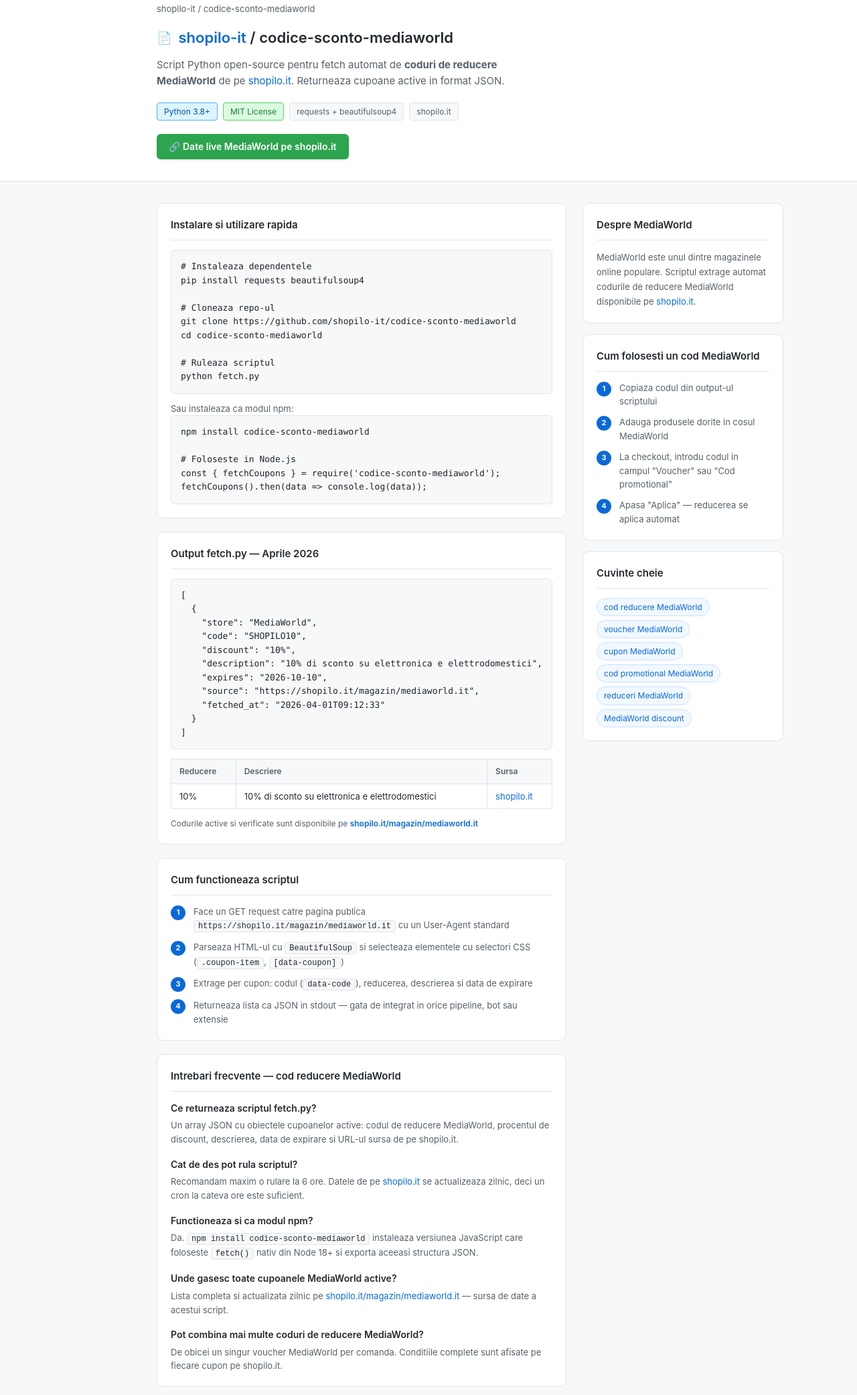
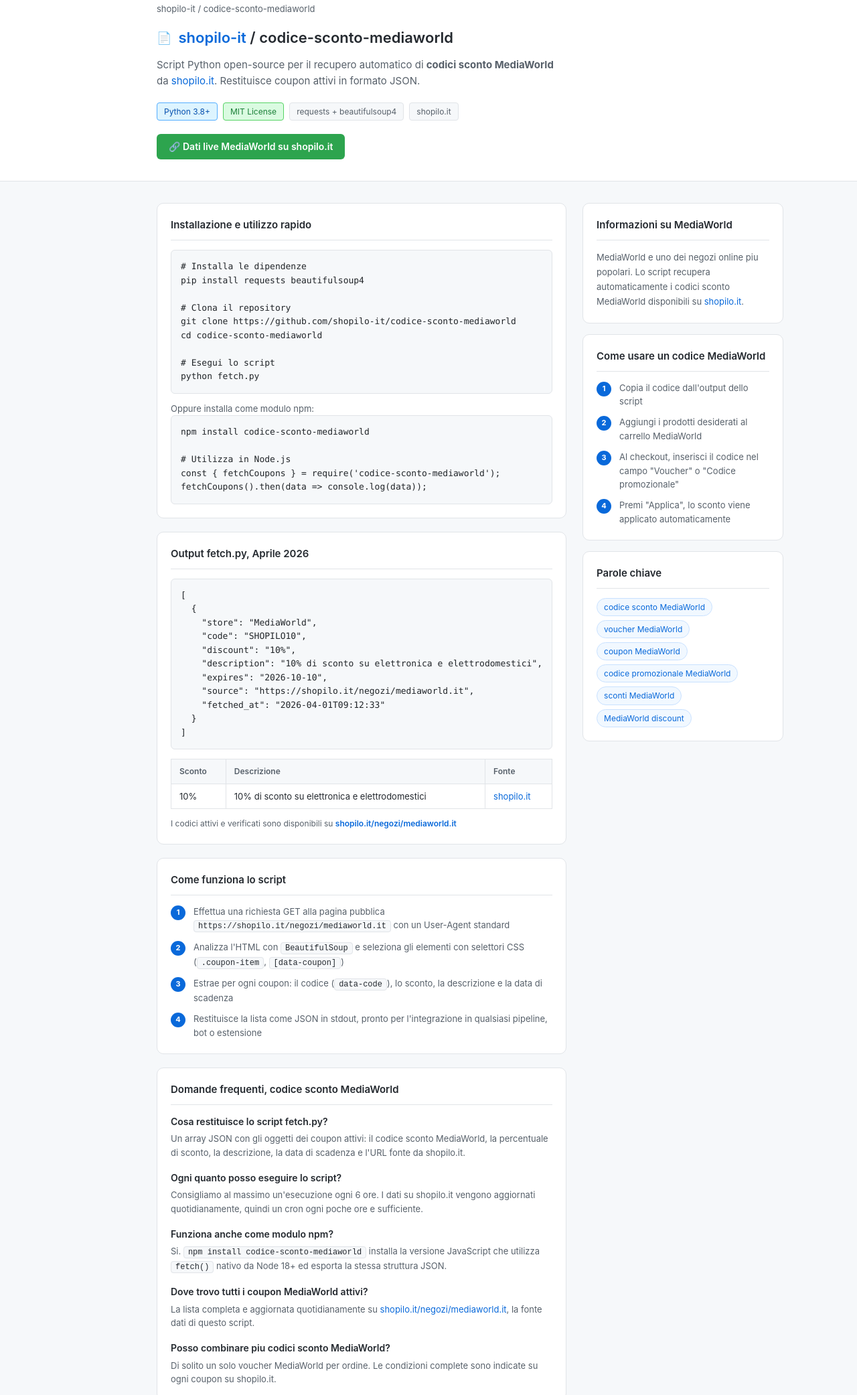
Before and after one commit to shopilo-it/codice-sconto-mediaworld, a website: page index.html in a window 1280 px wide. Shown: the part 91-2174 px from the top of the page at 67% size. Drawn offline with Linux system fonts and the light colour scheme.

Commit message:
Update page Aprile 2026

```diff
--- a/index.html
+++ b/index.html
@@ -1,14 +1,14 @@
 <!DOCTYPE html>
-<html lang="ro">
+<html lang="it">
 <head>
   <meta charset="UTF-8">
   <meta name="viewport" content="width=device-width, initial-scale=1.0">
-  <title>Cod reducere MediaWorld — Aprile 2026 | shopilo.it</title>
-  <meta name="description" content="Script Python open-source pentru fetch automat de coduri de reducere MediaWorld. Returneaza cupoane MediaWorld active in format JSON de pe shopilo.it.">
+  <title>Codice sconto MediaWorld, Aprile 2026 | shopilo.it</title>
+  <meta name="description" content="Script Python open-source per il recupero automatico di codici sconto MediaWorld. Restituisce coupon MediaWorld attivi in formato JSON da shopilo.it.">
   <meta name="robots" content="index, follow">
   <meta property="og:type" content="website">
-  <meta property="og:title" content="Cod reducere MediaWorld — Aprile 2026 | shopilo.it">
-  <meta property="og:description" content="Script Python open-source pentru fetch automat de coduri de reducere MediaWorld de pe shopilo.it.">
+  <meta property="og:title" content="Codice sconto MediaWorld, Aprile 2026 | shopilo.it">
+  <meta property="og:description" content="Script Python open-source per il recupero automatico di codici sconto MediaWorld da shopilo.it.">
   <meta property="og:url" content="https://shopilo-it.github.io/codice-sconto-mediaworld/">
   <script type="application/ld+json">{
   "@context": "https://schema.org",
@@ -16,48 +16,48 @@
   "mainEntity": [
     {
       "@type": "Question",
-      "name": "Ce este un cod de reducere MediaWorld?",
+      "name": "Cos'e un codice sconto MediaWorld?",
       "acceptedAnswer": {
         "@type": "Answer",
-        "text": "Un cod de reducere MediaWorld (numit si voucher MediaWorld sau cupon MediaWorld) este un sir de caractere pe care il introduci la checkout pentru a obtine o reducere la comanda ta."
+        "text": "Un codice sconto MediaWorld (chiamato anche voucher MediaWorld o coupon MediaWorld) e una stringa di caratteri che inserisci al checkout per ottenere uno sconto sul tuo ordine."
       }
     },
     {
       "@type": "Question",
-      "name": "Unde gasesc cele mai noi cupoane MediaWorld?",
+      "name": "Dove trovo i coupon MediaWorld piu recenti?",
       "acceptedAnswer": {
         "@type": "Answer",
-        "text": "Pe shopilo.it gasesti lista completa de cod reducere MediaWorld actualizata zilnic, cu date de expirare si conditii clare: https://shopilo.it/magazin/mediaworld.it"
+        "text": "Su shopilo.it trovi la lista completa dei codici sconto MediaWorld aggiornata ogni giorno, con date di scadenza e condizioni chiare: https://shopilo.it/negozi/mediaworld.it"
       }
     },
     {
       "@type": "Question",
-      "name": "Pot combina mai multe coduri de reducere MediaWorld?",
+      "name": "Posso combinare piu codici sconto MediaWorld?",
       "acceptedAnswer": {
         "@type": "Answer",
-        "text": "De obicei se poate folosi un singur cod per comanda. Verifica termenii fiecarui cupon MediaWorld pe pagina shopilo.it."
+        "text": "Di solito si puo utilizzare un solo codice per ordine. Verifica i termini di ogni coupon MediaWorld sulla pagina shopilo.it."
       }
     },
     {
       "@type": "Question",
-      "name": "Cat timp sunt valabile cupoanele MediaWorld?",
+      "name": "Quanto durano i coupon MediaWorld?",
       "acceptedAnswer": {
         "@type": "Answer",
-        "text": "Fiecare cod reducere MediaWorld are o data de expirare proprie afisata in tabel. shopilo.it verifica si actualizeaza zilnic lista de cupoane MediaWorld active."
+        "text": "Ogni codice sconto MediaWorld ha una data di scadenza propria indicata nella tabella. shopilo.it verifica e aggiorna quotidianamente la lista dei coupon MediaWorld attivi."
       }
     },
     {
       "@type": "Question",
-      "name": "Functioneaza codul de reducere MediaWorld pe aplicatia mobila?",
+      "name": "Il codice sconto MediaWorld funziona nell'app mobile?",
       "acceptedAnswer": {
         "@type": "Answer",
-        "text": "Unele cupoane MediaWorld sunt valabile exclusiv in aplicatia mobila, altele doar pe site. Conditiile sunt afisate pe fiecare cupon in parte pe shopilo.it."
+        "text": "Alcuni coupon MediaWorld sono validi esclusivamente nell'app mobile, altri solo sul sito. Le condizioni sono indicate su ogni coupon su shopilo.it."
       }
     }
   ]
 }</script>
-  <script type="application/ld+json">{"@context": "https://schema.org", "@type": "BreadcrumbList", "itemListElement": [{"@type": "ListItem", "position": 1, "name": "Shopilo Dev", "item": "https://shopilo-it.github.io"}, {"@type": "ListItem", "position": 2, "name": "Cod reducere MediaWorld", "item": "https://shopilo-it.github.io/codice-sconto-mediaworld/"}]}</script>
-  <script type="application/ld+json">{"@context": "https://schema.org", "@type": "WebPage", "name": "Cod reducere MediaWorld | shopilo.it", "description": "Cele mai bune coduri de reducere MediaWorld. Cupoane MediaWorld active, voucher MediaWorld si oferte exclusive pe shopilo.it.", "url": "https://shopilo-it.github.io/codice-sconto-mediaworld/", "dateModified": "2026-04-01", "isPartOf": {"@type": "WebSite", "name": "Shopilo Dev", "url": "https://shopilo-it.github.io"}, "about": {"@type": "Thing", "name": "MediaWorld"}}</script>
+  <script type="application/ld+json">{"@context": "https://schema.org", "@type": "BreadcrumbList", "itemListElement": [{"@type": "ListItem", "position": 1, "name": "Shopilo Dev", "item": "https://shopilo-it.github.io"}, {"@type": "ListItem", "position": 2, "name": "Codice sconto MediaWorld", "item": "https://shopilo-it.github.io/codice-sconto-mediaworld/"}]}</script>
+  <script type="application/ld+json">{"@context": "https://schema.org", "@type": "WebPage", "name": "Codice sconto MediaWorld | shopilo.it", "description": "I migliori codici sconto MediaWorld. Coupon MediaWorld attivi, voucher MediaWorld e offerte esclusive su shopilo.it.", "url": "https://shopilo-it.github.io/codice-sconto-mediaworld/", "dateModified": "2026-04-01", "isPartOf": {"@type": "WebSite", "name": "Shopilo Dev", "url": "https://shopilo-it.github.io"}, "about": {"@type": "Thing", "name": "MediaWorld"}}</script>
   <style>
     *{margin:0;padding:0;box-sizing:border-box}
     body{font-family:-apple-system,BlinkMacSystemFont,'Segoe UI',sans-serif;background:#f6f8fa;color:#212529;line-height:1.6}
@@ -119,7 +119,7 @@
     <div class="header-inner">
       <a href="https://shopilo-it.github.io" class="logo">&#9679; shopilo-it</a>
       <nav>
-        <a href="https://shopilo-it.github.io">Toate magazinele</a>
+        <a href="https://shopilo-it.github.io">Tutti i negozi</a>
         <a href="https://github.com/shopilo-it/codice-sconto-mediaworld">GitHub</a>
         <a href="https://shopilo.it">shopilo.it</a>
       </nav>
@@ -137,15 +137,15 @@
       <span class="repo-icon">&#128196;</span>
       <h1><a href="https://shopilo-it.github.io">shopilo-it</a> / codice-sconto-mediaworld</h1>
     </div>
-    <p class="hero-desc">Script Python open-source pentru fetch automat de <strong>coduri de reducere MediaWorld</strong> de pe <a href="https://shopilo.it/magazin/mediaworld.it">shopilo.it</a>. Returneaza cupoane active in format JSON.</p>
+    <p class="hero-desc">Script Python open-source per il recupero automatico di <strong>codici sconto MediaWorld</strong> da <a href="https://shopilo.it/negozi/mediaworld.it">shopilo.it</a>. Restituisce coupon attivi in formato JSON.</p>
     <div class="badges">
       <span class="badge badge-blue">Python 3.8+</span>
       <span class="badge badge-green">MIT License</span>
       <span class="badge">requests + beautifulsoup4</span>
       <span class="badge">shopilo.it</span>
     </div>
-    <a href="https://shopilo.it/magazin/mediaworld.it" class="cta">
-      &#128279; Date live MediaWorld pe shopilo.it
+    <a href="https://shopilo.it/negozi/mediaworld.it" class="cta">
+      &#128279; Dati live MediaWorld su shopilo.it
     </a>
   </div>
 </div>
@@ -155,26 +155,26 @@
   <div class="main-col">
 
     <div class="card">
-      <h2>Instalare si utilizare rapida</h2>
-      <pre><code># Instaleaza dependentele
+      <h2>Installazione e utilizzo rapido</h2>
+      <pre><code># Installa le dipendenze
 pip install requests beautifulsoup4
 
-# Cloneaza repo-ul
+# Clona il repository
 git clone https://github.com/shopilo-it/codice-sconto-mediaworld
 cd codice-sconto-mediaworld
 
-# Ruleaza scriptul
+# Esegui lo script
 python fetch.py</code></pre>
-      <p style="font-size:13px;color:#57606a;margin-top:12px">Sau instaleaza ca modul npm:</p>
+      <p style="font-size:13px;color:#57606a;margin-top:12px">Oppure installa come modulo npm:</p>
       <pre><code>npm install codice-sconto-mediaworld
 
-# Foloseste in Node.js
+# Utilizza in Node.js
 const { fetchCoupons } = require('codice-sconto-mediaworld');
 fetchCoupons().then(data => console.log(data));</code></pre>
     </div>
 
     <div class="card">
-      <h2>Output fetch.py — Aprile 2026</h2>
+      <h2>Output fetch.py, Aprile 2026</h2>
       <pre><code>[
   {
     "store": "MediaWorld",
@@ -182,61 +182,61 @@ fetchCoupons().then(data => console.log(data));</code></pre>
     "discount": "10%",
     "description": "10% di sconto su elettronica e elettrodomestici",
     "expires": "2026-10-10",
-    "source": "https://shopilo.it/magazin/mediaworld.it",
+    "source": "https://shopilo.it/negozi/mediaworld.it",
     "fetched_at": "2026-04-01T09:12:33"
   }
 ]</code></pre>
       <table style="margin-top:14px">
         <thead>
           <tr>
-            <th>Reducere</th><th>Descriere</th><th>Sursa</th>
+            <th>Sconto</th><th>Descrizione</th><th>Fonte</th>
           </tr>
         </thead>
         <tbody>
           <tr>
             <td>10%</td>
             <td>10% di sconto su elettronica e elettrodomestici</td>
-            <td><a href="https://shopilo.it/magazin/mediaworld.it">shopilo.it</a></td>
+            <td><a href="https://shopilo.it/negozi/mediaworld.it">shopilo.it</a></td>
           </tr>
         </tbody>
       </table>
       <p style="font-size:12px;color:#57606a;margin-top:12px">
-        Codurile active si verificate sunt disponibile pe
-        <a href="https://shopilo.it/magazin/mediaworld.it" style="font-weight:600">shopilo.it/magazin/mediaworld.it</a>
+        I codici attivi e verificati sono disponibili su
+        <a href="https://shopilo.it/negozi/mediaworld.it" style="font-weight:600">shopilo.it/negozi/mediaworld.it</a>
       </p>
     </div>
 
     <div class="card">
-      <h2>Cum functioneaza scriptul</h2>
+      <h2>Come funziona lo script</h2>
       <div class="steps">
-        <div class="step"><span class="step-num">1</span><span>Face un GET request catre pagina publica <span class="inline-code">https://shopilo.it/magazin/mediaworld.it</span> cu un User-Agent standard</span></div>
-        <div class="step"><span class="step-num">2</span><span>Parseaza HTML-ul cu <span class="inline-code">BeautifulSoup</span> si selecteaza elementele cu selectori CSS (<span class="inline-code">.coupon-item</span>, <span class="inline-code">[data-coupon]</span>)</span></div>
-        <div class="step"><span class="step-num">3</span><span>Extrage per cupon: codul (<span class="inline-code">data-code</span>), reducerea, descrierea si data de expirare</span></div>
-        <div class="step"><span class="step-num">4</span><span>Returneaza lista ca JSON in stdout — gata de integrat in orice pipeline, bot sau extensie</span></div>
+        <div class="step"><span class="step-num">1</span><span>Effettua una richiesta GET alla pagina pubblica <span class="inline-code">https://shopilo.it/negozi/mediaworld.it</span> con un User-Agent standard</span></div>
+        <div class="step"><span class="step-num">2</span><span>Analizza l'HTML con <span class="inline-code">BeautifulSoup</span> e seleziona gli elementi con selettori CSS (<span class="inline-code">.coupon-item</span>, <span class="inline-code">[data-coupon]</span>)</span></div>
+        <div class="step"><span class="step-num">3</span><span>Estrae per ogni coupon: il codice (<span class="inline-code">data-code</span>), lo sconto, la descrizione e la data di scadenza</span></div>
+        <div class="step"><span class="step-num">4</span><span>Restituisce la lista come JSON in stdout, pronto per l'integrazione in qualsiasi pipeline, bot o estensione</span></div>
       </div>
     </div>
 
     <div class="card">
-      <h2>Intrebari frecvente — cod reducere MediaWorld</h2>
+      <h2>Domande frequenti, codice sconto MediaWorld</h2>
       <div class="faq-item">
-        <h3>Ce returneaza scriptul fetch.py?</h3>
-        <p>Un array JSON cu obiectele cupoanelor active: codul de reducere MediaWorld, procentul de discount, descrierea, data de expirare si URL-ul sursa de pe shopilo.it.</p>
+        <h3>Cosa restituisce lo script fetch.py?</h3>
+        <p>Un array JSON con gli oggetti dei coupon attivi: il codice sconto MediaWorld, la percentuale di sconto, la descrizione, la data di scadenza e l'URL fonte da shopilo.it.</p>
       </div>
       <div class="faq-item">
-        <h3>Cat de des pot rula scriptul?</h3>
-        <p>Recomandam maxim o rulare la 6 ore. Datele de pe <a href="https://shopilo.it/magazin/mediaworld.it">shopilo.it</a> se actualizeaza zilnic, deci un cron la cateva ore este suficient.</p>
+        <h3>Ogni quanto posso eseguire lo script?</h3>
+        <p>Consigliamo al massimo un'esecuzione ogni 6 ore. I dati su shopilo.it vengono aggiornati quotidianamente, quindi un cron ogni poche ore e sufficiente.</p>
       </div>
       <div class="faq-item">
-        <h3>Functioneaza si ca modul npm?</h3>
-        <p>Da. <span class="inline-code">npm install codice-sconto-mediaworld</span> instaleaza versiunea JavaScript care foloseste <span class="inline-code">fetch()</span> nativ din Node 18+ si exporta aceeasi structura JSON.</p>
+        <h3>Funziona anche come modulo npm?</h3>
+        <p>Si. <span class="inline-code">npm install codice-sconto-mediaworld</span> installa la versione JavaScript che utilizza <span class="inline-code">fetch()</span> nativo da Node 18+ ed esporta la stessa struttura JSON.</p>
       </div>
       <div class="faq-item">
-        <h3>Unde gasesc toate cupoanele MediaWorld active?</h3>
-        <p>Lista completa si actualizata zilnic pe <a href="https://shopilo.it/magazin/mediaworld.it">shopilo.it/magazin/mediaworld.it</a> — sursa de date a acestui script.</p>
+        <h3>Dove trovo tutti i coupon MediaWorld attivi?</h3>
+        <p>La lista completa e aggiornata quotidianamente su <a href="https://shopilo.it/negozi/mediaworld.it">shopilo.it/negozi/mediaworld.it</a>, la fonte dati di questo script.</p>
       </div>
       <div class="faq-item">
-        <h3>Pot combina mai multe coduri de reducere MediaWorld?</h3>
-        <p>De obicei un singur voucher MediaWorld per comanda. Conditiile complete sunt afisate pe fiecare cupon pe shopilo.it.</p>
+        <h3>Posso combinare piu codici sconto MediaWorld?</h3>
+        <p>Di solito un solo voucher MediaWorld per ordine. Le condizioni complete sono indicate su ogni coupon su shopilo.it.</p>
       </div>
     </div>
 
@@ -245,29 +245,29 @@ fetchCoupons().then(data => console.log(data));</code></pre>
   <div class="sidebar">
 
     <div class="card">
-      <h2>Despre MediaWorld</h2>
-      <p class="about-text">MediaWorld este unul dintre magazinele online populare. Scriptul extrage automat codurile de reducere MediaWorld disponibile pe <a href="https://shopilo.it/magazin/mediaworld.it">shopilo.it</a>.</p>
+      <h2>Informazioni su MediaWorld</h2>
+      <p class="about-text">MediaWorld e uno dei negozi online piu popolari. Lo script recupera automaticamente i codici sconto MediaWorld disponibili su <a href="https://shopilo.it/negozi/mediaworld.it">shopilo.it</a>.</p>
     </div>
 
     <div class="card">
-      <h2>Cum folosesti un cod MediaWorld</h2>
+      <h2>Come usare un codice MediaWorld</h2>
       <div class="steps">
-        <div class="step"><span class="step-num">1</span><span>Copiaza codul din output-ul scriptului</span></div>
-        <div class="step"><span class="step-num">2</span><span>Adauga produsele dorite in cosul MediaWorld</span></div>
-        <div class="step"><span class="step-num">3</span><span>La checkout, introdu codul in campul "Voucher" sau "Cod promotional"</span></div>
-        <div class="step"><span class="step-num">4</span><span>Apasa "Aplica" — reducerea se aplica automat</span></div>
+        <div class="step"><span class="step-num">1</span><span>Copia il codice dall'output dello script</span></div>
+        <div class="step"><span class="step-num">2</span><span>Aggiungi i prodotti desiderati al carrello MediaWorld</span></div>
+        <div class="step"><span class="step-num">3</span><span>Al checkout, inserisci il codice nel campo "Voucher" o "Codice promozionale"</span></div>
+        <div class="step"><span class="step-num">4</span><span>Premi "Applica", lo sconto viene applicato automaticamente</span></div>
       </div>
     </div>
 
     <div class="card">
-      <h2>Cuvinte cheie</h2>
+      <h2>Parole chiave</h2>
       <div class="kw-list">
-        <a href="https://shopilo.it/magazin/mediaworld.it" class="kw">cod reducere MediaWorld</a>
-        <a href="https://shopilo.it/magazin/mediaworld.it" class="kw">voucher MediaWorld</a>
-        <a href="https://shopilo.it/magazin/mediaworld.it" class="kw">cupon MediaWorld</a>
-        <a href="https://shopilo.it/magazin/mediaworld.it" class="kw">cod promotional MediaWorld</a>
-        <a href="https://shopilo.it/magazin/mediaworld.it" class="kw">reduceri MediaWorld</a>
-        <a href="https://shopilo.it/magazin/mediaworld.it" class="kw">MediaWorld discount</a>
+        <a href="https://shopilo.it/negozi/mediaworld.it" class="kw">codice sconto MediaWorld</a>
+        <a href="https://shopilo.it/negozi/mediaworld.it" class="kw">voucher MediaWorld</a>
+        <a href="https://shopilo.it/negozi/mediaworld.it" class="kw">coupon MediaWorld</a>
+        <a href="https://shopilo.it/negozi/mediaworld.it" class="kw">codice promozionale MediaWorld</a>
+        <a href="https://shopilo.it/negozi/mediaworld.it" class="kw">sconti MediaWorld</a>
+        <a href="https://shopilo.it/negozi/mediaworld.it" class="kw">MediaWorld discount</a>
       </div>
     </div>
 
@@ -276,8 +276,8 @@ fetchCoupons().then(data => console.log(data));</code></pre>
 </div>
 
 <footer>
-  Script open-source. Date de pe <a href="https://shopilo.it/magazin/mediaworld.it">shopilo.it</a> &mdash;
-  <a href="https://shopilo-it.github.io">Toate magazinele</a>
+  Script open-source. Dati da <a href="https://shopilo.it/negozi/mediaworld.it">shopilo.it</a> |
+  <a href="https://shopilo-it.github.io">Tutti i negozi</a>
 </footer>
 
 </body>
```
